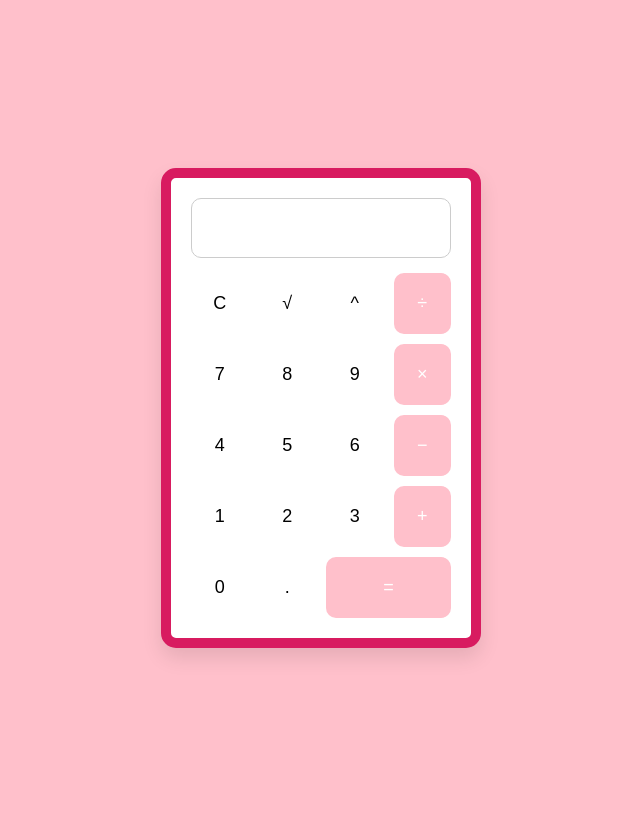
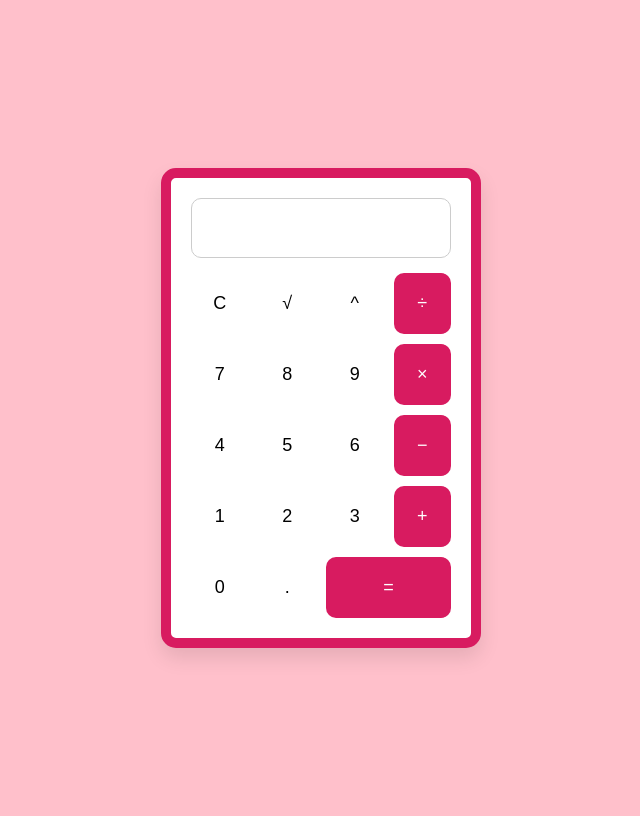
Before and after one commit to paulatrzcinska/NDABO, a Flask app: page / in a window 1280 px wide. Shown: the whole page, without its empty margins (319-959 px from the left). Run offline with Flask 3, Linux system fonts and the light colour scheme.

Commit message:
borderline4

```diff
--- a/static/style.css
+++ b/static/style.css
@@ -55,7 +55,7 @@ button {
 }
 
 button.operator {
-  background: pink;
+  background: #d81b60;
   color: white;
 }
 
```
